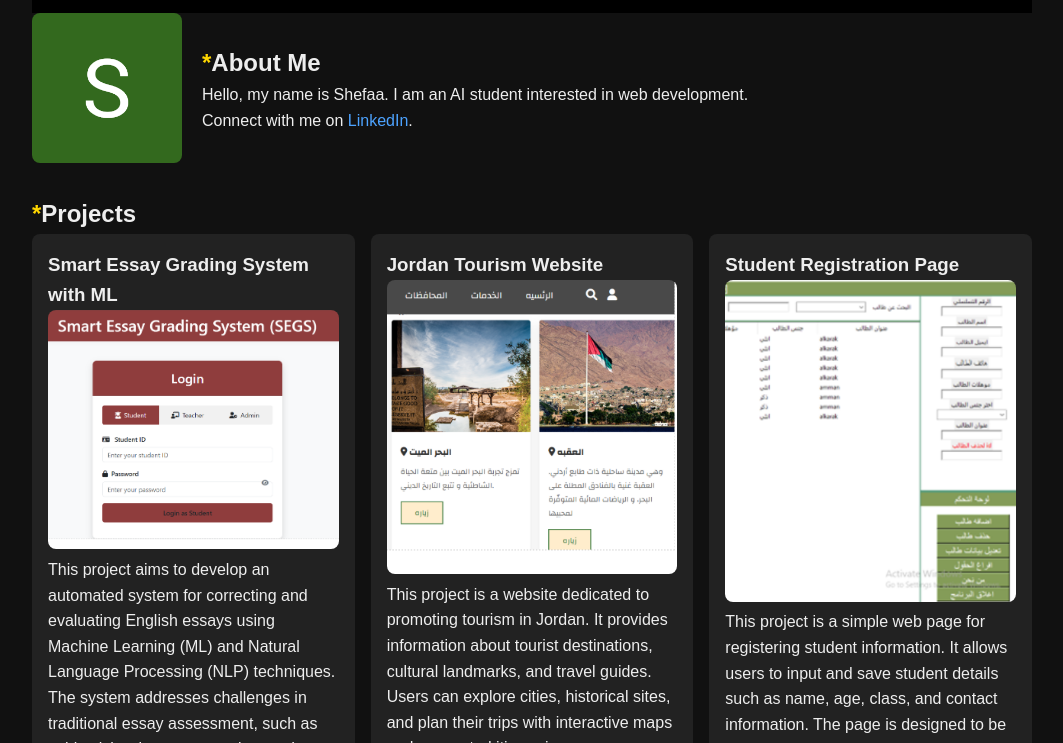
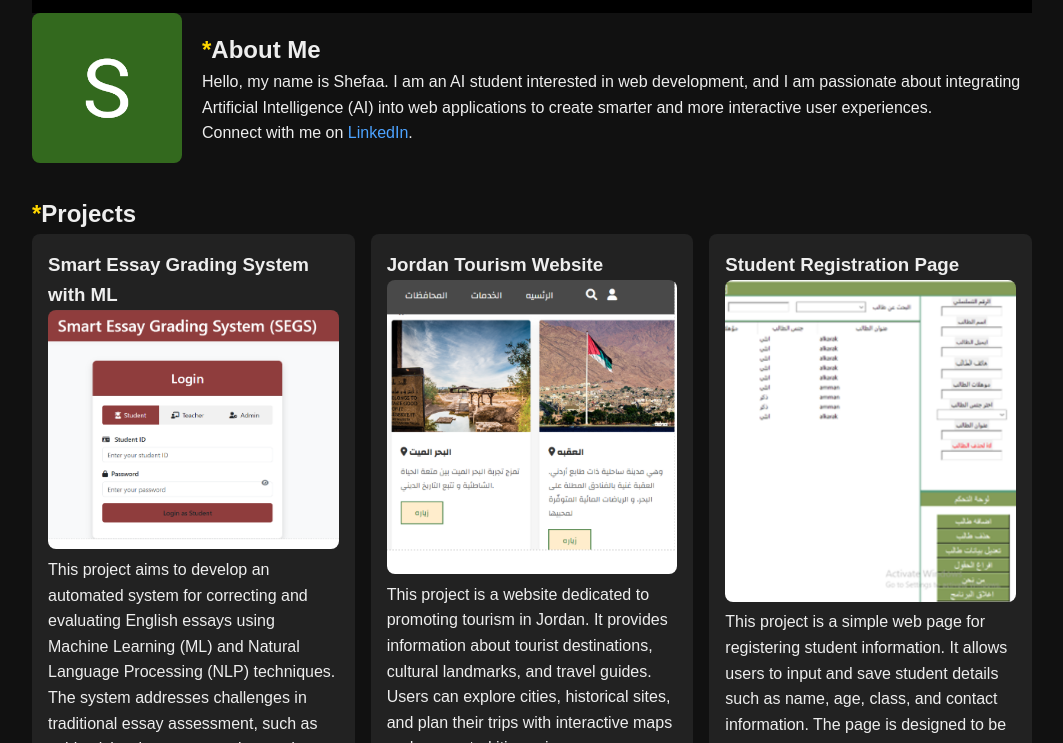
Before and after one commit to shefaa123/My-Portfolio, a plain HTML site: page index.html in a window 1280 px wide. Shown: the part 57-800 px from the top of the page, without its empty margins (108-1171 px from the left). Drawn offline with Linux system fonts and the light colour scheme.

Commit message:
Update About Me section with AI info

```diff
--- a/index.html
+++ b/index.html
@@ -22,8 +22,9 @@
   <section id="about" >
   <img src="unnamed.png" >
   <div>
-    <h2>About Me</h2>
-    <p>Hello, my name is Shefaa. I am an AI student interested in web development.</p>
+
+<h2>About Me</h2>
+<p>Hello, my name is Shefaa. I am an AI student interested in web development, and I am passionate about integrating Artificial Intelligence (AI) into web applications to create smarter and more interactive user experiences.</p>
     <p>Connect with me on
       <a href="https://linkedin.com" target="_blank" rel="noopener">LinkedIn</a>.
     </p>
```
